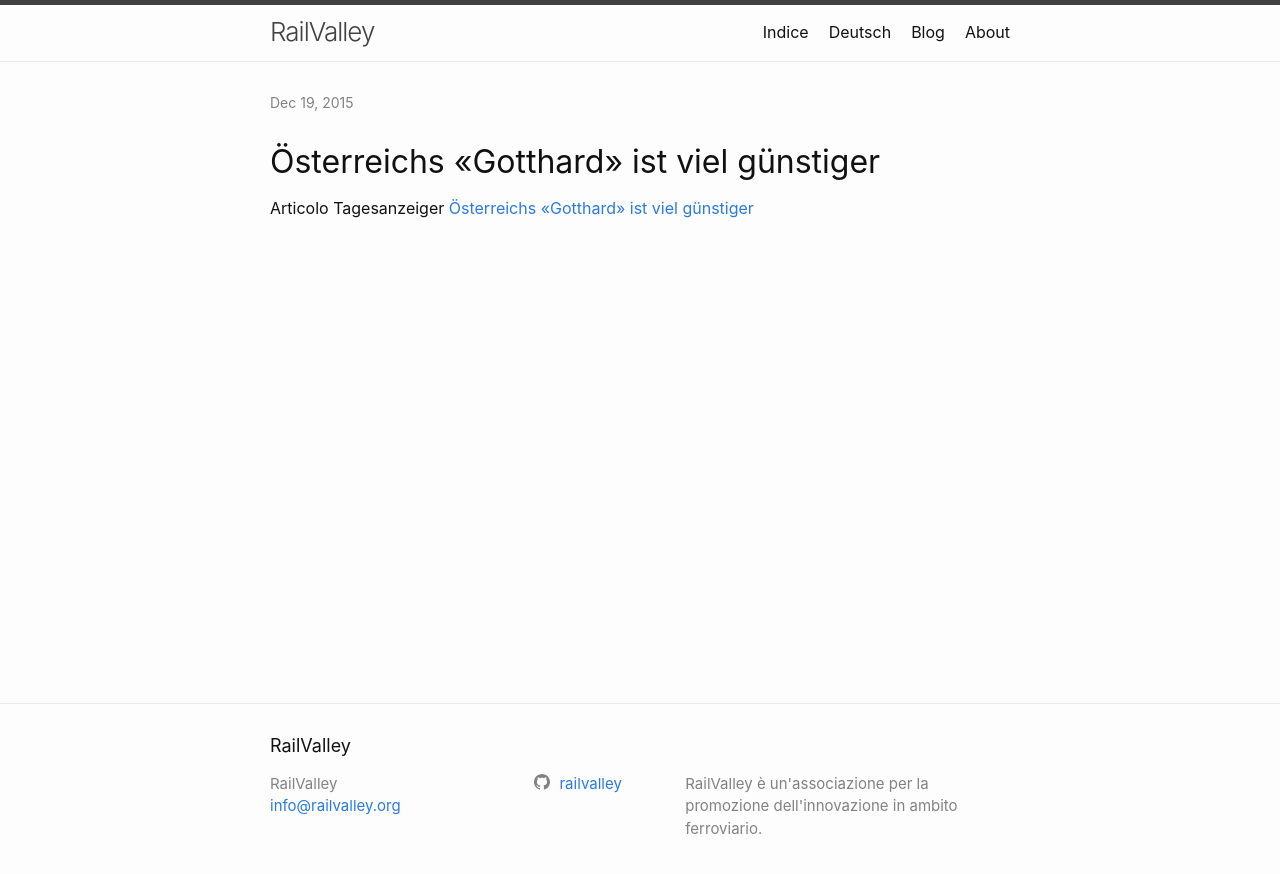
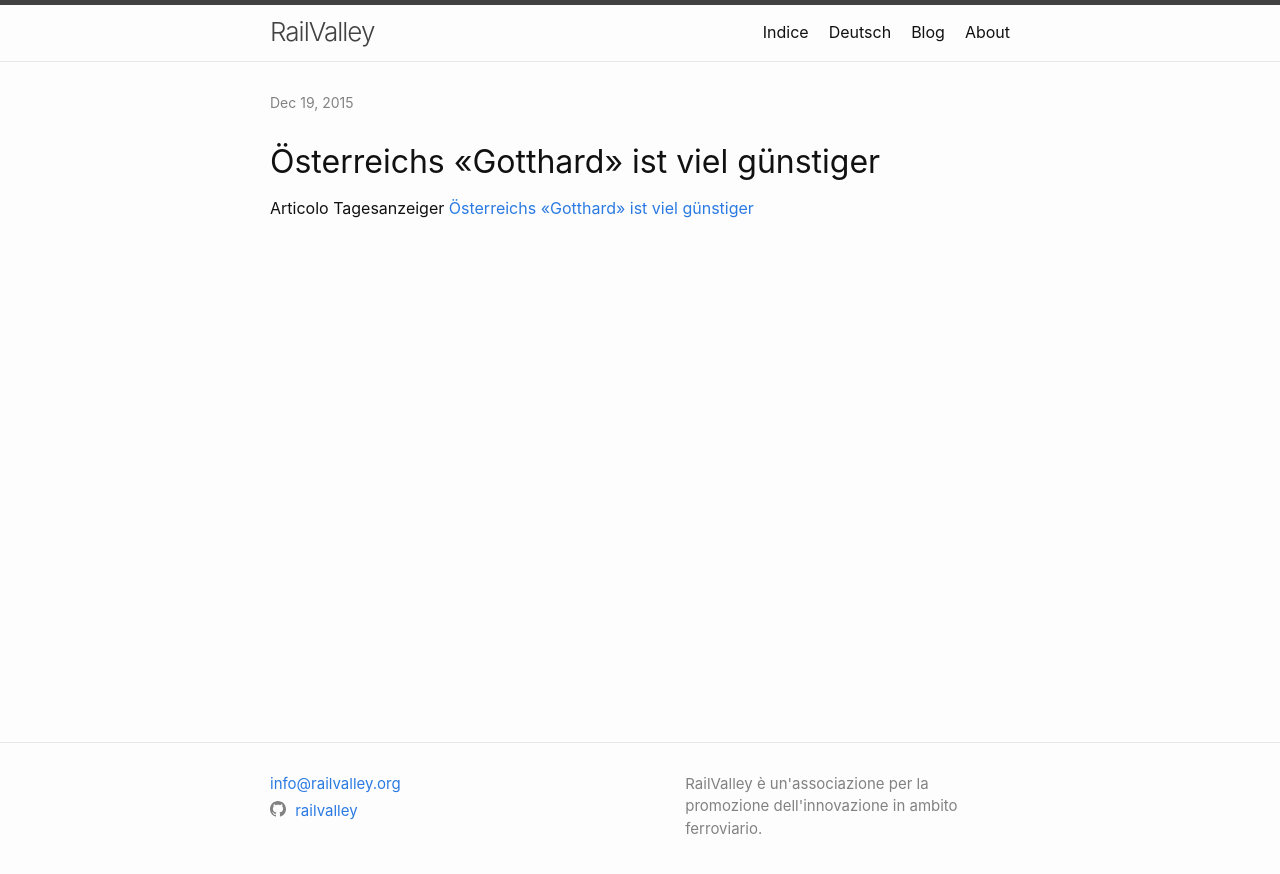
Before and after one commit to Railvalley/railvalley.github.io, a Jekyll site: the page built from _posts/2015-12-19-90.md, in a window 1280 px wide. Shown: the top 874 px of the page. Built offline with Jekyll 4.4.1, drawn with Linux system fonts in a browser that asks for light colours.

Commit message:
Simplify footer

```diff
--- a/_includes/footer.html
+++ b/_includes/footer.html
@@ -3,26 +3,12 @@
 
   <div class="wrapper">
 
-    <h2 class="footer-heading">{{ site.title | escape }}</h2>
-
     <div class="footer-col-wrapper">
       <div class="footer-col footer-col-1">
-        <ul class="contact-list">
-          <li class="p-name">
-            {%- if site.author -%}
-              {{ site.author | escape }}
-            {%- else -%}
-              {{ site.title | escape }}
-            {%- endif -%}
-            </li>
-            {%- if site.email -%}
-            <li><a class="u-email" href="mailto:{{ site.email }}">{{ site.email }}</a></li>
-            {%- endif -%}
-        </ul>
+        {%- include social.html -%}
       </div>
 
       <div class="footer-col footer-col-2">
-        {%- include social.html -%}
       </div>
 
       <div class="footer-col footer-col-3">
--- a/_includes/social.html
+++ b/_includes/social.html
@@ -1,4 +1,5 @@
 <ul class="social-media-list">
+  {%- if site.email -%}<li><a class="u-email" href="mailto:{{ site.email }}">{{ site.email }}</a></li>{%- endif -%}
   {%- if site.dribbble_username -%}<li><a href="https://dribbble.com/{{ site.dribbble_username| cgi_escape | escape }}"><svg class="svg-icon"><use xlink:href="{{ '/assets/minima-social-icons.svg#dribbble' | relative_url }}"></use></svg> <span class="username">{{ site.dribbble_username| escape }}</span></a></li>{%- endif -%}
   {%- if site.facebook_username -%}<li><a href="https://www.facebook.com/{{ site.facebook_username| cgi_escape | escape }}"><svg class="svg-icon"><use xlink:href="{{ '/assets/minima-social-icons.svg#facebook' | relative_url }}"></use></svg> <span class="username">{{ site.facebook_username| escape }}</span></a></li>{%- endif -%}
   {%- if site.flickr_username -%}<li><a href="https://www.flickr.com/photos/{{ site.flickr_username| cgi_escape | escape }}"><svg class="svg-icon"><use xlink:href="{{ '/assets/minima-social-icons.svg#flickr' | relative_url }}"></use></svg> <span class="username">{{ site.flickr_username| escape }}</span></a></li>{%- endif -%}
```
